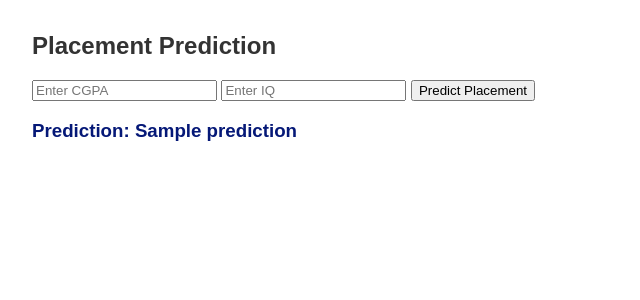
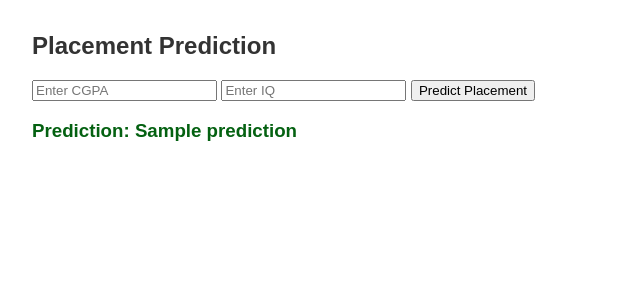
Before and after one commit to codedbyamit/ML-Test-1, a Flask app: template templates/index.html in a window 1280 px wide. Shown: the top 300 px of the page, without its empty margins (0-640 px from the left). Run offline with Flask 3, Linux system fonts and the light colour scheme; the template is opened without the code that fills it: most values are stand-ins (such as "Sample title", 1, 10 or a date in 2020); parts of the project's set-up code (start-up, migrations or seed data) failed here and were passed over.

Commit message:
testing full CD

```diff
--- a/templates/index.html
+++ b/templates/index.html
@@ -5,7 +5,7 @@
     <style>
       body { font-family: Arial, sans-serif; margin: 2em; }
       h2 { color: #333; }
-      .result { color: rgba(5, 24, 119); font-weight: bold; }
+      .result { color: rgb(4, 97, 17); font-weight: bold; }
     </style>
   </head>
   <body>
```
